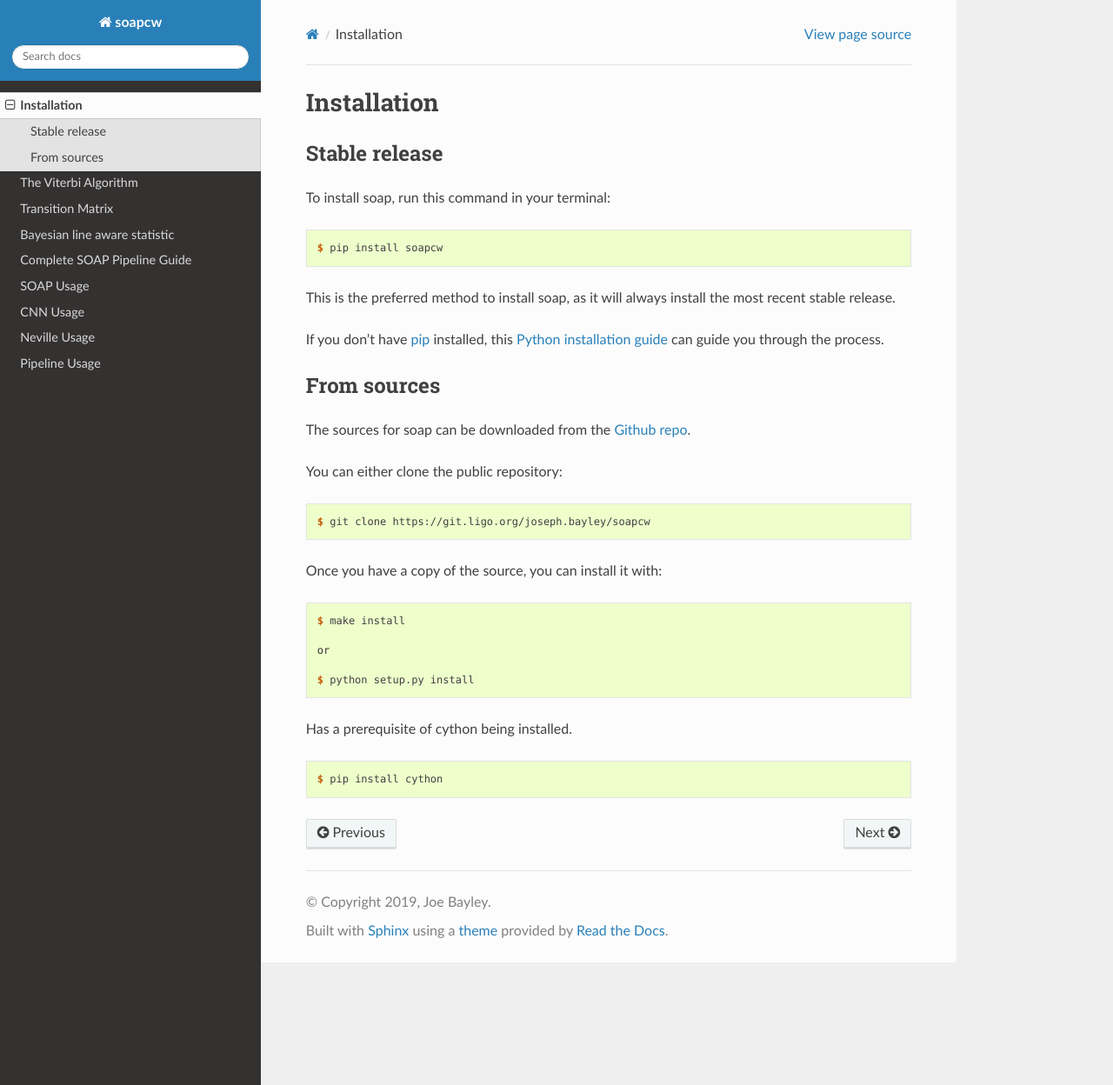
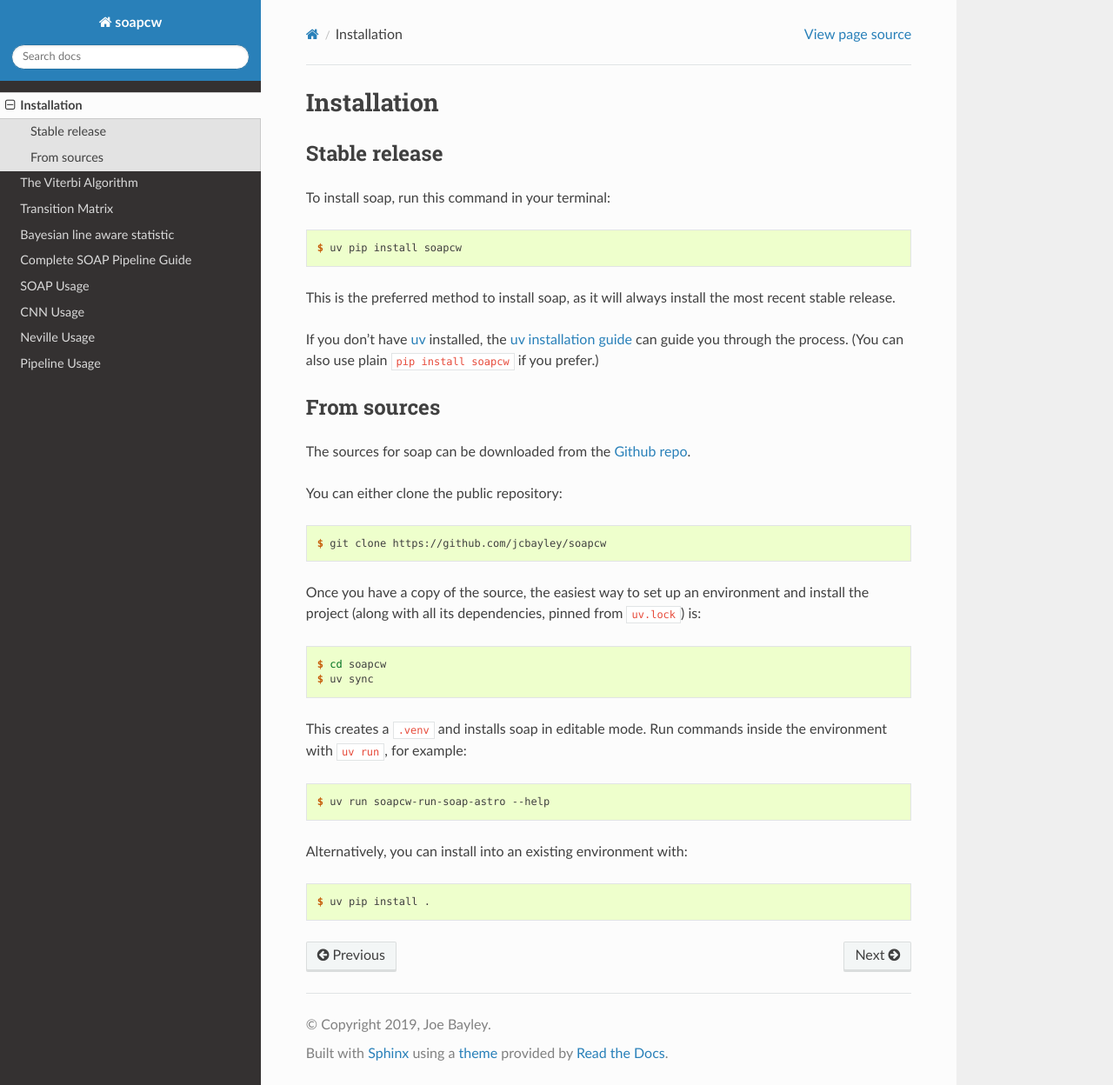
Before and after one commit to jcbayley/soapcw, a Sphinx documentation site: the page built from docs/installation.rst, in a window 1280 px wide and 1248 px high. Shown: the whole window at 87% size. Built offline with Sphinx 7.4.7 and the Read the Docs theme 3.1.0, drawn with Linux system fonts in a browser that asks for light colours; pages that are not in the unit, such as notebooks, are missing from menus.

Commit message:
docs: updated the docs to use the uv installation

```diff
--- a/docs/complete_pipeline_guide.rst
+++ b/docs/complete_pipeline_guide.rst
@@ -35,11 +35,11 @@ Installation
 
 .. code-block:: bash
 
-   # Install SOAP in development mode
-   pip install -e .
+   # Set up the environment and install SOAP in development mode
+   uv sync
 
    # Verify installation
-   soapcw-run-soap-astro --help
+   uv run soapcw-run-soap-astro --help
 
 Pipeline Stages
 ===============
--- a/docs/installation.rst
+++ b/docs/installation.rst
@@ -12,15 +12,15 @@ To install soap, run this command in your terminal:
 
 .. code-block:: console
 
-    $ pip install soapcw
+    $ uv pip install soapcw
 
 This is the preferred method to install soap, as it will always install the most recent stable release.
 
-If you don't have `pip`_ installed, this `Python installation guide`_ can guide
-you through the process.
+If you don't have `uv`_ installed, the `uv installation guide`_ can guide
+you through the process. (You can also use plain ``pip install soapcw`` if you prefer.)
 
-.. _pip: https://pip.pypa.io
-.. _Python installation guide: http://docs.python-guide.org/en/latest/starting/installation/
+.. _uv: https://docs.astral.sh/uv/
+.. _uv installation guide: https://docs.astral.sh/uv/getting-started/installation/
 
 
 From sources
@@ -32,23 +32,28 @@ You can either clone the public repository:
 
 .. code-block:: console
 
-    $ git clone https://git.ligo.org/joseph.bayley/soapcw
+    $ git clone https://github.com/jcbayley/soapcw
 
-Once you have a copy of the source, you can install it with:
+Once you have a copy of the source, the easiest way to set up an environment and
+install the project (along with all its dependencies, pinned from ``uv.lock``) is:
 
 .. code-block:: console
 
-    $ make install
+    $ cd soapcw
+    $ uv sync
 
-    or
-
-    $ python setup.py install
-
-Has a prerequisite of cython being installed.
+This creates a ``.venv`` and installs soap in editable mode. Run commands inside
+the environment with ``uv run``, for example:
 
 .. code-block:: console
 
-    $ pip install cython
+    $ uv run soapcw-run-soap-astro --help
+
+Alternatively, you can install into an existing environment with:
+
+.. code-block:: console
+
+    $ uv pip install .
 
 
-.. _Github repo: https://git.ligo.org/joseph.bayley/soapcw
+.. _Github repo: https://github.com/jcbayley/soapcw
```
Also changed, not shown: CONTRIBUTING.md (+11 -10 lines), README.md (+20 -0 lines), 1 other file.
